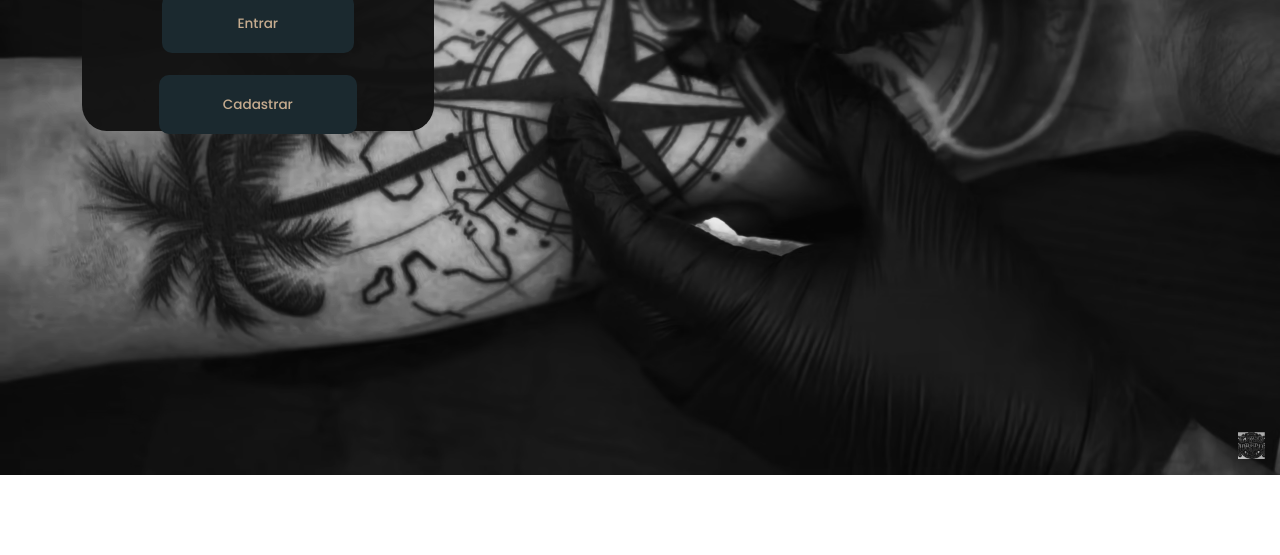
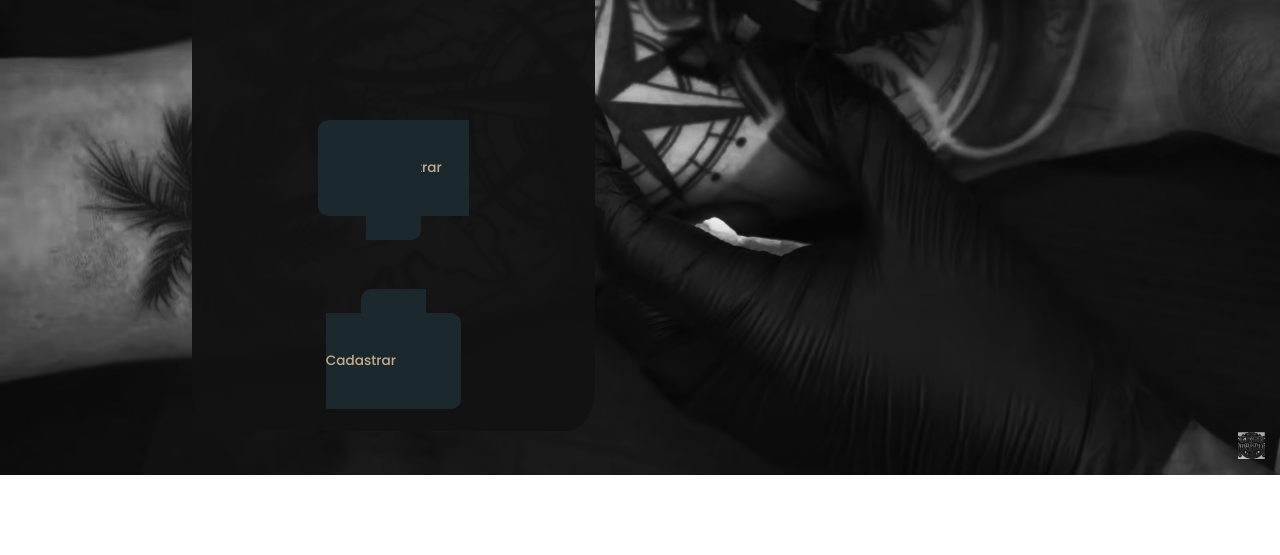
Before and after one commit to DAiATech/webINKonnect, a PHP site: page /views/cliente/cliente.php in a window 1280 px wide. Shown: the part 245-800 px from the top of the page. Run offline with PHP 8.4, Linux system fonts and the light colour scheme; some libraries are stand-ins or nearby versions.

Commit message:
login estilizado

```diff
--- a/css/style.css
+++ b/css/style.css
@@ -1,39 +1,27 @@
   @import url('https://fonts.googleapis.com/css2?family=Poppins:wght@500;600&display=swap');
-
 /*imagem de fundo*/
 body{
   background-image: url(../img/fundo.png);
   background-repeat: no-repeat, repeat;
   background-size: cover;
 }
-
-
-
-
-/*fundo da div login*/
+/*fund o da div login*/
 #login{
+  position: absolute;
+  top: 10%;
+  left: 15%;
   background: rgba(18, 18, 18, 0.97);
   border-radius: 7%;
-  height: 54.5%;
+  height: 74.5%;
   width: 31.5%;
 }
-
-#botao_login{
+.botao{
   border-radius: 10px;
   font-family: "Poppins";
   font-size: 1.7vmin;
-  padding: 2.5vh 5.9vw;
   background-color: #1b292f;
   text-decoration: none;
-}
-
-#botao_cadastro{
-  border-radius: 10px;
-  font-family: "Poppins";
-  font-size: 1.7vmin;
-  padding: 2.5vh 5vw ;
-  background-color: #1b292f;
-  text-decoration: none;
+  padding: 3vw;
 }
 a{
   color: #C6AC8F !important;
@@ -59,10 +47,6 @@
   color: #C6AC8F;
   font-size: 1.6vmin;
 }
-
-
-
-
 
 /*Area do formulario*/
 form{
@@ -108,20 +92,15 @@
   width: 70%;
   border: 0.12vmax solid #413B33;
 }
-
-
-
 /*Botões*/
 #submits{
-  display: flex;
-  flex-direction: column;
   text-align: center;
+  padding-top: 8vh;
 }
 button{
   background: #1B292F;
   border: 0px;
-  padding: 2.5vh ;
-  width: 20vw;
+
   color: #C6AC8F;
   font-weight: 600;
 }
@@ -132,5 +111,5 @@
 }
 .sla{
   width:100%;
-  padding-bottom: 2vh;
+  padding-bottom: 10vh;
 }
--- a/views/cliente/cliente.php
+++ b/views/cliente/cliente.php
@@ -11,31 +11,27 @@
     <link rel="stylesheet" href="https://cdn.linearicons.com/free/1.0.0/icon-font.min.css">
 </head>
 <body>
-
-
 <div class="container">
-
 <!--FORMULÁRIO DE LOGIN-->
 <div id="login">
     <div id="head" class="mb-5">
         <img src="../../img/inklogo.svg" id="logo" alt="logoink">
         <p>Acesso Cliente</p>
     </div>
-        <div id="submits">
+    <div id="submits" class="row">
+        <div class="col-3"></div>
+        <div class="col-6">
             <div class="sla mb-3">
-                <a id='botao_login' href="login.php">Entrar</a>
+                <a class='botao' href="login.php">    Entrar    </a>
             </div>
             <br>
             <div class="sla">
-                <a id='botao_cadastro' href="cadastro.php">Cadastrar</a>
+                <a class='botao' href="cadastro.php">  Cadastrar  </a>
             </div>
         </div>
-
+        <div class="col-3"></div>
+    </div>
 </div>
-
-
-
-
 </div>
 </body>
 </html>
--- a/views/cliente/login.php
+++ b/views/cliente/login.php
@@ -45,7 +45,9 @@
                     </div>
                     <br>
                     <div class="sla">
-                        <a id='botao_cadastro' href="cadastro.php">Cadastrar</a>
+                        <button type="" class="botao">
+                            <a class="botaocad" href="cadastro.php">Cadastrar</a>
+                        </button>
                     </div>
                 </div>
             </form>
```
Also changed, not shown: css/login.css (+1 -8 lines), index.php (+7 -12 lines).
